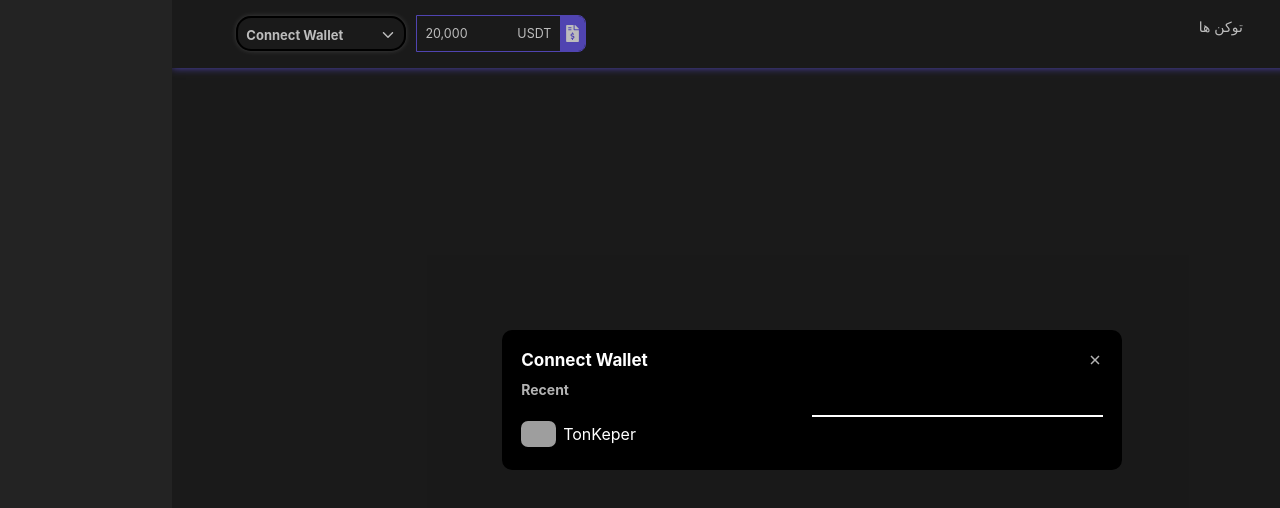
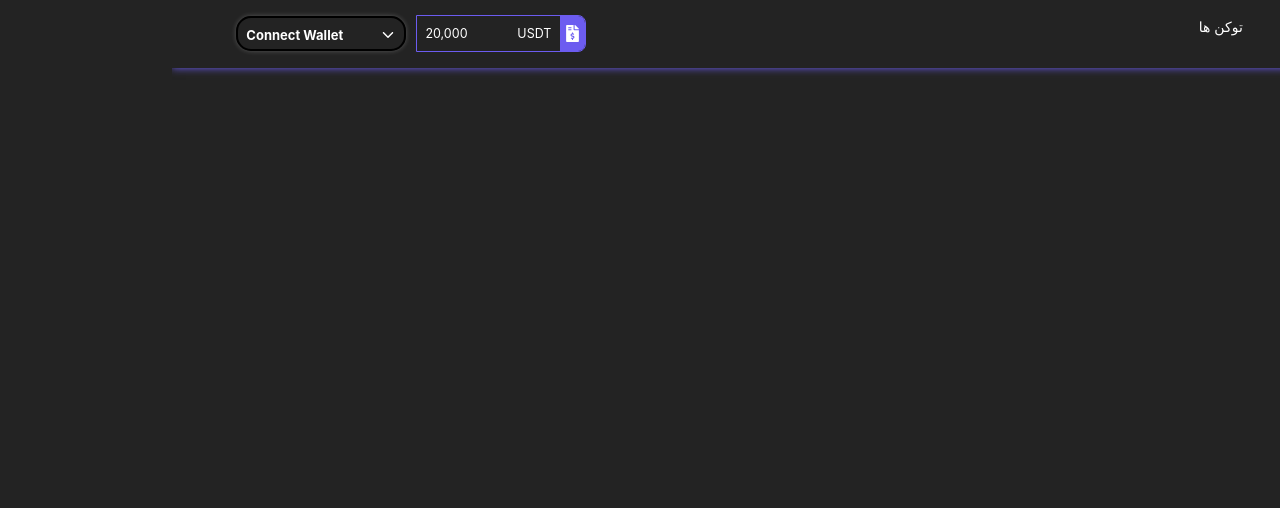
Before and after one commit to iXZed026/rira-app, a React (Create React App) app: page / in a window 1280 px wide. Shown: the top 508 px of the page. Built offline with nearby package versions, Linux system fonts and the light colour scheme; grey boxes are pictures that could not be loaded.

Commit message:
add wallet components

```diff
--- a/src/component/Header/Wallet/ConnectWallet/ConnectWallet.css
+++ b/src/component/Header/Wallet/ConnectWallet/ConnectWallet.css
@@ -10,19 +10,42 @@
     align-items: center;
 }
 
+
 .select-wallet-container {
-    width: 620px;
+    width: 650px;
     background-color: black;
     margin: auto;
     border-radius: 10px;
     padding: 1.5%;
+    animation: modalAni .75s ease-in-out 1 alternate;
+}
+
+@keyframes modalAni {
+    0% {
+        transform: translate(0, 550px);
+    }
+}
+
+.close-select-wallet-container {
+    width: 650px;
+    background-color: black;
+    margin: auto;
+    border-radius: 10px;
+    padding: 1.5%;
+    animation: closeModalAni .8s ease-in-out 1;
+}
+
+@keyframes closeModalAni {
+    100% {
+        transform: translate(0, 550px);
+    }
 }
 
 .select-wallet-header {
     display: flex;
     justify-content: space-between;
     align-items: center;
-    margin-bottom: 2%;
+    margin-bottom: 15px;
 }
 
 .select-wallet-header h2 {
@@ -31,7 +54,10 @@
 
 .select-wallet-header svg {
     cursor: pointer;
-    opacity: .7;
+    background-color: rgba(139, 139, 139, 0.315);
+    box-sizing: initial;
+    padding: 5px;
+    border-radius: 50%;
 }
 
 .select-wallet-flex {
@@ -41,12 +67,13 @@
     align-items: center;
 }
 
-.wallets{
-    width: 50%;
+.wallets {
+    width: 40%;
+    height: 250px;
 }
 
 .wallets h3 {
-    text-align: left;
+    text-align: right;
     font-size: 14px;
     margin-bottom: 20px;
     opacity: .7;
@@ -57,7 +84,7 @@
 }
 
 .wallet-items {
-    width: 85%;
+    width: 95%;
     padding: 3px 0;
     margin-right: auto;
     border-radius: 12px;
@@ -82,6 +109,34 @@
 }
 
 .wallets-information {
-    width: 50%;
-    border: 1px solid white;
+    width: 60%;
+    height: 250px;
 }
+
+.wallets-information h3 {
+    text-align: center;
+    font-size: 16px;
+    margin-bottom: 20px;
+}
+
+.wallets-information-items {
+    display: flex;
+    align-items: center;
+    gap: 15px;
+    margin-bottom: 20px;
+}
+
+.wallets-information-items img {
+    width: 50px;
+    height: 50px;
+    border-radius: 7px;
+}
+
+.wallets-information-items div {
+    width: 260px;
+}
+
+.wallets-information-items div p {
+    font-size: 14px;
+    opacity: .7;
+}
--- a/src/component/Header/Wallet/ConnectWallet/ConnectWallet.js
+++ b/src/component/Header/Wallet/ConnectWallet/ConnectWallet.js
@@ -1,24 +1,60 @@
-import React from 'react';
+import React, { useRef } from 'react';
 import "./ConnectWallet.css";
+import { tonKeeperId } from '../../../../data/TonKeperId'; //Fake wallet id
 import { IoCloseSharp } from "react-icons/io5";
 
 
-const ConnectWallet = () => {
+const ConnectWallet = (props) => {
+
+    const { setOpenModal, setWalletId } = props;
+    const modalRef = useRef(null);
+
+    const closeModalHandler = () => {
+        //Set animation after close
+        modalRef.current.className = "close-select-wallet-container";
+        //Give time to run the animation
+        setTimeout(() => {
+            setOpenModal(false);
+        }, 750)
+    }
+
+    const connectWalletHandler = () => {
+        //Random fake id
+        const randomId = Math.floor(Math.random() * tonKeeperId.length);
+        setWalletId(tonKeeperId[randomId]);
+        //Close modal after set random id
+        closeModalHandler();
+    }
+
     return (
         <div className="select-wallet">
-            <div className="select-wallet-container">
+            <div className="select-wallet-container" ref={modalRef}>
                 <div className="select-wallet-header">
-                    <IoCloseSharp />
+                    <IoCloseSharp onClick={closeModalHandler} />
                     <h2>Connect Wallet</h2>
                 </div>
                 <div className="select-wallet-flex">
                     <div className="wallets-information">
-
+                        <h3>کیف پول چیست؟</h3>
+                        <div className="wallets-information-flex">
+                            <div className="wallets-information-items">
+                                <img src="../../images/wallet.jpg" alt="!Image Not Found" />
+                                <div>
+                                    <p>خانه‌ای برای دارایی‌های دیجیتال شما کیف پول‌ها برای ارسال، دریافت، ذخیره و نمایش دارایی‌های دیجیتال مانند اتریوم و NFTها استفاده می‌شوند.</p>
+                                </div>
+                            </div>
+                            <div className="wallets-information-items">
+                                <img src="../../images/loginWallet.jpg" alt="!Image Not Found" />
+                                <div>
+                                    <p>راه جدیدی برای ورود به سیستم به جای ایجاد حساب‌های جدید و رمزهای عبور در هر وب‌سایت، تنها کافی است کیف پول خود را متصل کنید.</p>
+                                </div>
+                            </div>
+                        </div>
                     </div>
                     <div className="wallets">
-                        <h3>Recent</h3>
+                        <h3>جدید</h3>
                         <div className="wallets-flex">
-                            <div className="wallet-items">
+                            <div className="wallet-items" onClick={connectWalletHandler}>
                                 <span>TonKeper</span>
                                 <img src="../../images/tonKeeper.png" alt="!Image Not Found" />
                             </div>
--- /dev/null
+++ b/src/component/Header/Wallet/DisconnectWallet/DisconnectWallet.js
@@ -0,0 +1,10 @@
+import React from 'react';
+import "./DisconnectWallet.css";
+
+const DisconnectWallet = () => {
+    return (
+        <div>DisconnectWallet</div>
+    )
+}
+
+export default DisconnectWallet
--- a/src/component/Header/Wallet/Wallet.js
+++ b/src/component/Header/Wallet/Wallet.js
@@ -2,24 +2,39 @@ import React, { useState } from 'react';
 import "./Wallet.css";
 import { IoIosArrowDown } from "react-icons/io";
 import ConnectWallet from './ConnectWallet/ConnectWallet';
+import DisconnectWallet from './DisconnectWallet/DisconnectWallet';
 
 const Wallet = () => {
 
   const [openModal, setOpenModal] = useState(false);
+  const [disconnectModal, setDisconnectModal] = useState(false);
+  const [walletId, setWalletId] = useState(null);
+
+  const openConnectWalletModal = () => setOpenModal(true);
+  const openDisconnectWaletModal = () => setDisconnectModal(true);
+
+  const connectWalletOpration = () => {
+    if (walletId) {
+      openDisconnectWaletModal();
+    } else {
+      openConnectWalletModal();
+    }
+  }
 
   return (
     <>
-      <div className="wallet">
+      <div className="wallet" onClick={connectWalletOpration}>
         <div className="wallet-container">
           <div className="wallet-flex">
             <div className="no-connection-wallet" >
               <IoIosArrowDown />
-              <span>Connect Wallet</span>
+              <span>{walletId ? walletId : "Connect Wallet"}</span>
             </div>
           </div>
         </div>
-      </div>
-      <ConnectWallet />
+      </div >
+      {openModal && <ConnectWallet setOpenModal={setOpenModal} setWalletId={setWalletId} />}
+      {disconnectModal && <DisconnectWallet />}
     </>
   )
 }
--- /dev/null
+++ b/src/data/TonKeperId.js
@@ -0,0 +1,6 @@
+export const tonKeeperId = [
+    "Uq9sf...fv34",
+    "bmssf...fv34",
+    "D56f...a2fq",
+    "2sff...g41g",
+]
```
Also changed, not shown: public/images/loginWallet.jpg (added), public/images/wallet.jpg (added), src/component/Header/Wallet/DisconnectWallet/DisconnectWallet.css (added).
